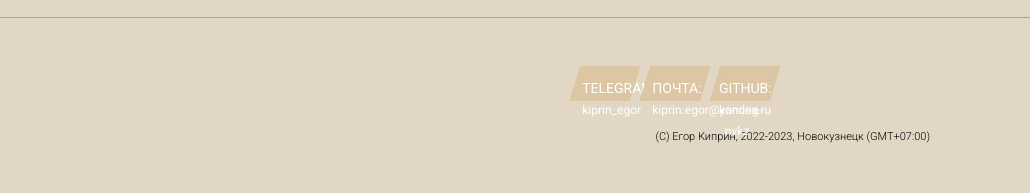
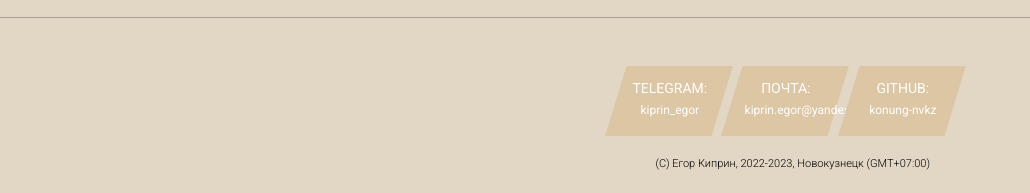
Before and after one commit to konung-nvkz/CV_HTML_CSS, a website built with webpack: page src/template.html in a window 1280 px wide. Shown: the part 2946-3139 px from the top of the page, 250-1280 px from the left. Before the commit the page ends 3112 px from the top, so only its background shows below. Built offline with nearby package versions, Linux system fonts and the light colour scheme.

Commit message:
some minor changes

```diff
--- a/src/scss/_footer.scss
+++ b/src/scss/_footer.scss
@@ -33,11 +33,12 @@
     }
 
     &__links {
-        width: 390px;
+       // width: 390px;
         display: flex;
         justify-content: flex-end;
         //justify-content: center;
        // margin-top: 10px;
+        margin-right: 70px;
         list-style-type: none;
         align-items: right;
         margin-bottom: 0;
@@ -46,8 +47,8 @@
     &__link {
         // display: flex;
         // justify-content: space-between;
-        width: 30%;
-        height: 35px;
+        width: 28%;
+        height: 70px;
         border: 2px solid $firstmenuback;
         //color: #6b6b6b;
         color: $firstmenutext;
--- a/src/scss/_pageup.scss
+++ b/src/scss/_pageup.scss
@@ -1,7 +1,7 @@
 .pageup {
   display: block;
   position: fixed;
-  bottom: 70px;
+  bottom: 170px;
   right: 40px;
   width: 40px;
   height: 40px;
--- a/src/template.html
+++ b/src/template.html
@@ -6,9 +6,9 @@
         <meta http-equiv="X-UA-Compatible" content="IE=edge">
         <meta name="viewport" content="width=device-width, initial-scale=1.0">
         <link href="https://fonts.googleapis.com/css?family=Roboto:300,400,700&amp;subset=cyrillic-ext" rel="stylesheet">
-        <link rel="preload" href="webfonts/fa-brands-400.woff2" as="font">
+        <!-- <link rel="preload" href="webfonts/fa-brands-400.woff2" as="font">
         <link rel="preload" href="webfonts/fa-solid-900.woff2" as="font">
-        <link rel="preload" href="webfonts/fa-regular-400.woff2" as="font">
+        <link rel="preload" href="webfonts/fa-regular-400.woff2" as="font"> -->
         <!-- <link rel="stylesheet" href="https://use.fontawesome.com/releases/v5.8.2/css/all.css" integrity="sha384-oS3vJWv+0UjzBfQzYUhtDYW+Pj2yciDJxpsK1OYPAYjqT085Qq/1cq5FLXAZQ7Ay" crossorigin="anonymous">-->
 
         <title>Egor Kiprin's CV</title>
@@ -223,14 +223,11 @@
                         <div class="footer__links">
                             <div class="footer__link"><div>Telegram: <a href="https://t.me/kiprin_egor">kiprin_egor</a></div> </div>
                             <div class="footer__link"><div>Почта: <a href="mailto:kiprin.egor@yandex.ru">kiprin.egor@yandex.ru</a></div></div>
-                            <div class="footer__link"><div>GitHub: <a href="https://github.com/konung-nvkz"> konung-nvkz</a></div></div>
+                            <div class="footer__link"><div>GitHub: <br><a href="https://github.com/konung-nvkz"> konung-nvkz</a></div></div>
                         </div>
                     </div>
                 </div>
                 <div class="footer__lastline">(C) Егор Киприн, 2022-2023, Новокузнецк (GMT+07:00)</div>
             </section>
-    <!-- <script type="text/javascript" src="https://cdnjs.cloudflare.com/ajax/libs/jquery/1.11.0/jquery.min.js"></script>
-    <script type="text/javascript" src="https://cdnjs.cloudflare.com/ajax/libs/jquery-migrate/1.2.1/jquery-migrate.min.js"></script> -->
-   <!--  <script src="js/script.js"></script> -->
     </body>
 </html>
```
Also changed, not shown: dist/fonts/fa-regular-400.woff2 (deleted), dist/index.html, dist/main.bundle.js, 1 other file.
